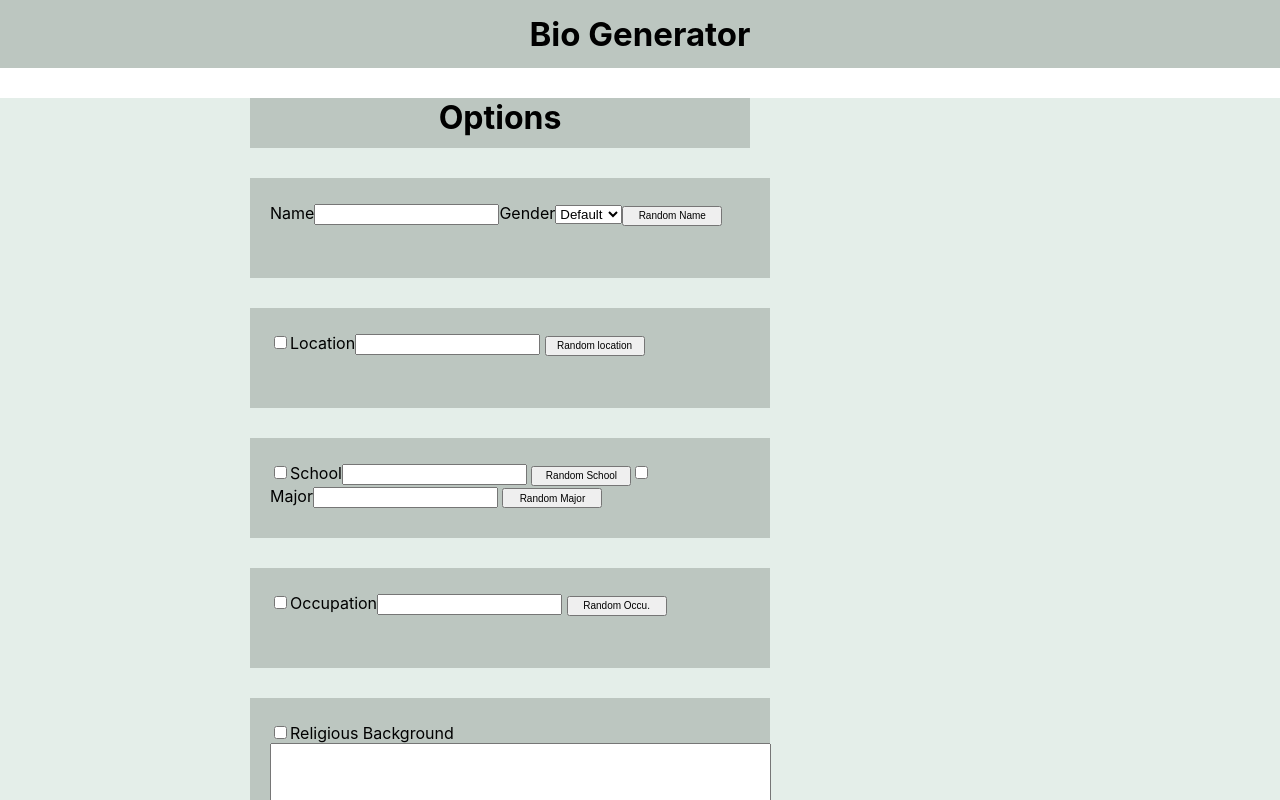
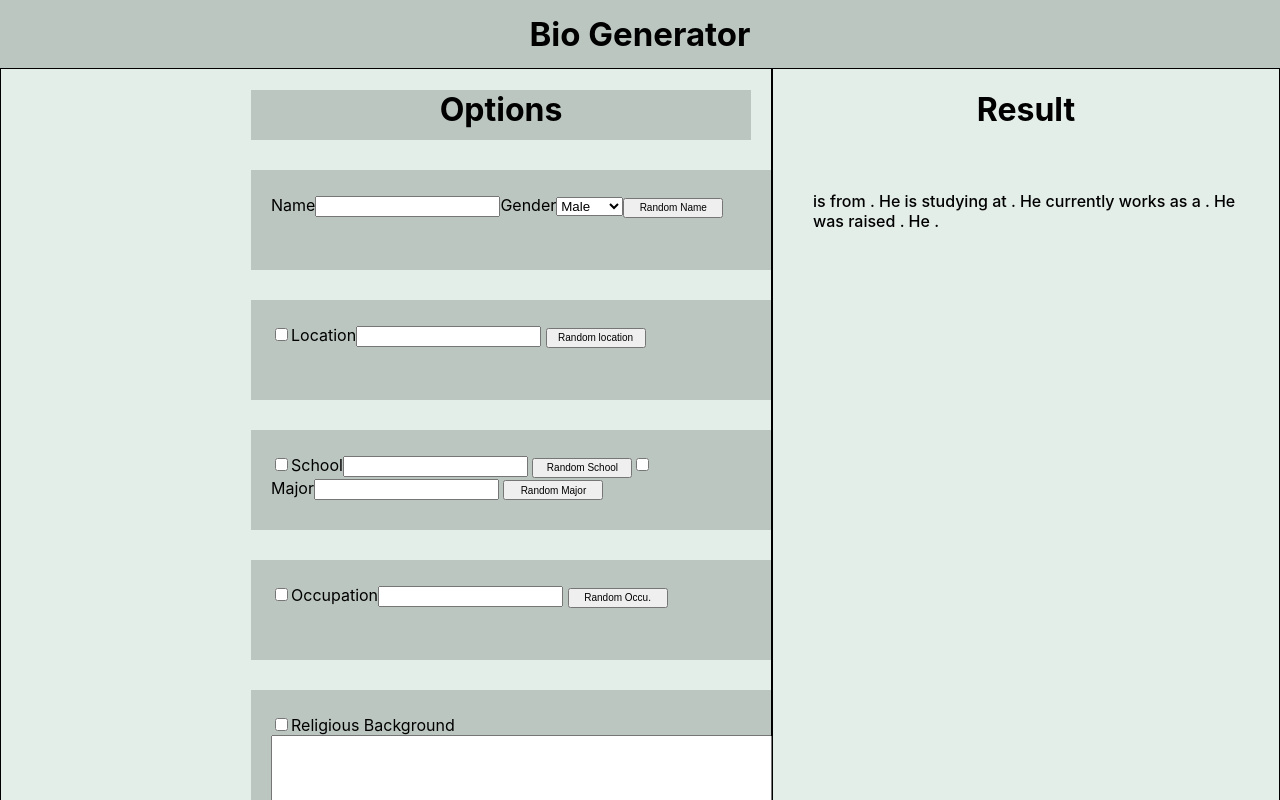
Before and after one commit to vikram-sharma1/Real_time_bio_generator, a React (Vite) app: page / in a window 1280 px wide. Shown: the top 800 px of the page. Built offline with nearby package versions, Linux system fonts and the light colour scheme.

Commit message:
data show on result box

```diff
--- a/src/Components/Header/BioPage.css
+++ b/src/Components/Header/BioPage.css
@@ -11,7 +11,7 @@
 }
 
 .options{
-    margin-top: 30px;
+    /* margin-top: -22px; */
     margin-left: 250px;
     width: 500px;
     height: 50px;
@@ -46,3 +46,26 @@
     width:100px;
     font-size: x-small;
 }
+
+#mainBox{
+    display: flex;
+}
+
+#mainBox > div {
+    flex: 1;
+    border: 1px solid black;
+    background-color:rgb(228,238,233);
+}
+.result{
+    text-align: center;
+}
+
+.dataShow{
+    padding: 40px;
+    font-weight: 500;
+}
+
+/* .resultBox{
+    background-color:rgb(188,198,192);
+
+} */
--- a/src/Components/Header/BioPage.jsx
+++ b/src/Components/Header/BioPage.jsx
@@ -1,127 +1,211 @@
-import { useState } from "react"
-import "./BioPage.css"
-
+import { useState } from "react";
+import "./BioPage.css";
 
 function BioPage() {
-
-
   const [data, setdata] = useState({
-
-    name:"",
-    gender:"",
-    location:"",
-    school:"",
-    major:"",
-    occupation:"",
-    religious:"",
-    reason:"",
-
-  })
-
+    name: "",
+    gender: "male",
+    location: "",
+    school: "",
+    major: "",
+    occupation: "",
+    religious: "",
+    reason: "",
+  });
 
   const handleInput = (e) => {
     // console.log(e)
-        const {id,value} = e.target
-        console.log(id, value)
-      }
+    const { id, value } = e.target;
+    // console.log(id, value)
+
+    setdata({ ...data, [id]: value });
+
+    // console.log(data)
+  };
 
   const handleChange = (e) => {
-        const {id,value} = e.target
-        console.log(id, value)
-      }
-
-
-
+    const { id, value } = e.target;
+    // console.log(id, value)
+    setdata({ ...data, [id]: value });
+    // console.log(data)
+  };
 
   return (
 
-
-    <div>
-        <div className='head'>
+    <>
+            <div className="head">
               <b>Bio Generator</b>
             </div>
+
+      <div id="mainBox">
+          <div>
             <div className="middle">
               <div className="options">
                 <h1>Options</h1>
               </div>
               <div className="option">
                 <span>
-        <span> Name
-          <input type='text' id="name" value={data.name} onInput={
-              handleInput
-          }></input>
+                  <span>
+                    {" "}
+                    Name
+                    <input
+                      type="text"
+                      id="name"
+                      value={data.name}
+                      onInput={handleInput}
+                    ></input>
                   </span>
-        <span>Gender
+                  <span>
+                    Gender
                     <select id="gender" onChange={handleChange}>
-            <option value="-">Default</option>
                       <option value="male">Male</option>
                       <option value="female">Female</option>
                     </select>
                   </span>
-        <span><button className="random">Random Name</button></span>
+                  <span>
+                    <button className="random">Random Name</button>
+                  </span>
                 </span>
               </div>
               <div className="option">
                 <span>
-        <span><input type="checkbox"></input></span>
-        <span>Location<input type='text' id="location" value={data.location} onInput={
-              handleInput
-          }></input> </span>
-        <span><button className="random">Random location</button></span>
+                  <span>
+                    <input type="checkbox"></input>
+                  </span>
+                  <span>
+                    Location
+                    <input
+                      type="text"
+                      id="location"
+                      value={data.location}
+                      onInput={handleInput}
+                    ></input>{" "}
+                  </span>
+                  <span>
+                    <button className="random">Random location</button>
+                  </span>
                 </span>
               </div>
               <div className="option">
                 <span>
-        <span><input type="checkbox"></input></span>
-        <span>School<input type='text' id="school" value={data.school} onInput={
-              handleInput
-          }></input> </span>
-        <span><button className="random">Random School</button></span>
+                  <span>
+                    <input type="checkbox"></input>
                   </span>
                   <span>
-        <span><input type="checkbox"></input></span>
+                    School
+                    <input
+                      type="text"
+                      id="school"
+                      value={data.school}
+                      onInput={handleInput}
+                    ></input>{" "}
+                  </span>
+                  <span>
+                    <button className="random">Random School</button>
+                  </span>
+                </span>
+                <span>
+                  <span>
+                    <input type="checkbox"></input>
+                  </span>
                   <br></br>
-        <span>Major<input type='text' id="major" value={data.major} onInput={
-              handleInput
-          }></input> </span>
-        <span><button className="random">Random Major</button></span>
+                  <span>
+                    Major
+                    <input
+                      type="text"
+                      id="major"
+                      value={data.major}
+                      onInput={handleInput}
+                    ></input>{" "}
                   </span>
-
+                  <span>
+                    <button className="random">Random Major</button>
+                  </span>
+                </span>
               </div>
               <div className="option">
                 <span>
-        <span><input type="checkbox"></input></span>
-        <span>Occupation<input type='text' id="occupation" value={data.occupation} onInput={
-              handleInput
-          }></input> </span>
-        <span><button className="random">Random Occu.</button></span>
+                  <span>
+                    <input type="checkbox"></input>
+                  </span>
+                  <span>
+                    Occupation
+                    <input
+                      type="text"
+                      id="occupation"
+                      value={data.occupation}
+                      onInput={handleInput}
+                    ></input>{" "}
+                  </span>
+                  <span>
+                    <button className="random">Random Occu.</button>
+                  </span>
                 </span>
               </div>
               <div className="roption">
                 <span>
-        <span><input type="checkbox"></input></span>
-        <span>Religious Background<textarea  rows = "5" cols = "60" name = "description" type='text' id="religious" value={data.religious} onInput={
-              handleInput
-          }>
-
-         </textarea> </span>
-        <span><button className="random">Random Religion</button></span>
+                  <span>
+                    <input type="checkbox"></input>
+                  </span>
+                  <span>
+                    Religious Background
+                    <textarea
+                      rows="5"
+                      cols="60"
+                      name="description"
+                      type="text"
+                      id="religious"
+                      value={data.religious}
+                      onInput={handleInput}
+                    ></textarea>{" "}
+                  </span>
+                  <span>
+                    <button className="random">Random Religion</button>
+                  </span>
                 </span>
               </div>
               <div className="roption">
                 <span>
-        <span><input type="checkbox"></input></span>
-        <span>Reason for meeting with Missionaries<textarea placeholder="" rows = "5" cols = "60" name = "description" id="reason" value={data.reason} type='text' onInput={
-              handleInput
-          }>
-         </textarea> </span>
-        <span><button className="random">Random Reason</button></span>
+                  <span>
+                    <input type="checkbox"></input>
+                  </span>
+                  <span>
+                    Reason for meeting with Missionaries
+                    <textarea
+                      placeholder=""
+                      rows="5"
+                      cols="60"
+                      name="description"
+                      id="reason"
+                      value={data.reason}
+                      type="text"
+                      onInput={handleInput}
+                    ></textarea>{" "}
+                  </span>
+                  <span>
+                    <button className="random">Random Reason</button>
+                  </span>
                 </span>
               </div>
             </div>
           </div>
 
-  )
+          <div>
+                <h1 className="result">Result</h1>
+
+                <div className="resultBox">
+                  <p className="dataShow">
+                  {data.name} is from {data.location}. {(data.gender) == 'male' ? 'He' : 'She'} is studying {data.major} at {data.school} . {(data.gender) == 'male' ? 'He' : 'She'} currently works as a {data.occupation}. {(data.gender) == 'male' ? 'He' : 'She'} was raised {data.religious} . {(data.gender) == 'male' ? 'He' : 'She'} {data.reason} .
+                  </p>
+                </div>
+          </div>
+
+      </div>
+
+    </>
+
+
+  );
 }
 
-export default BioPage
+export default BioPage;
```
Lines whose indentation alone changed are shown as unchanged.
